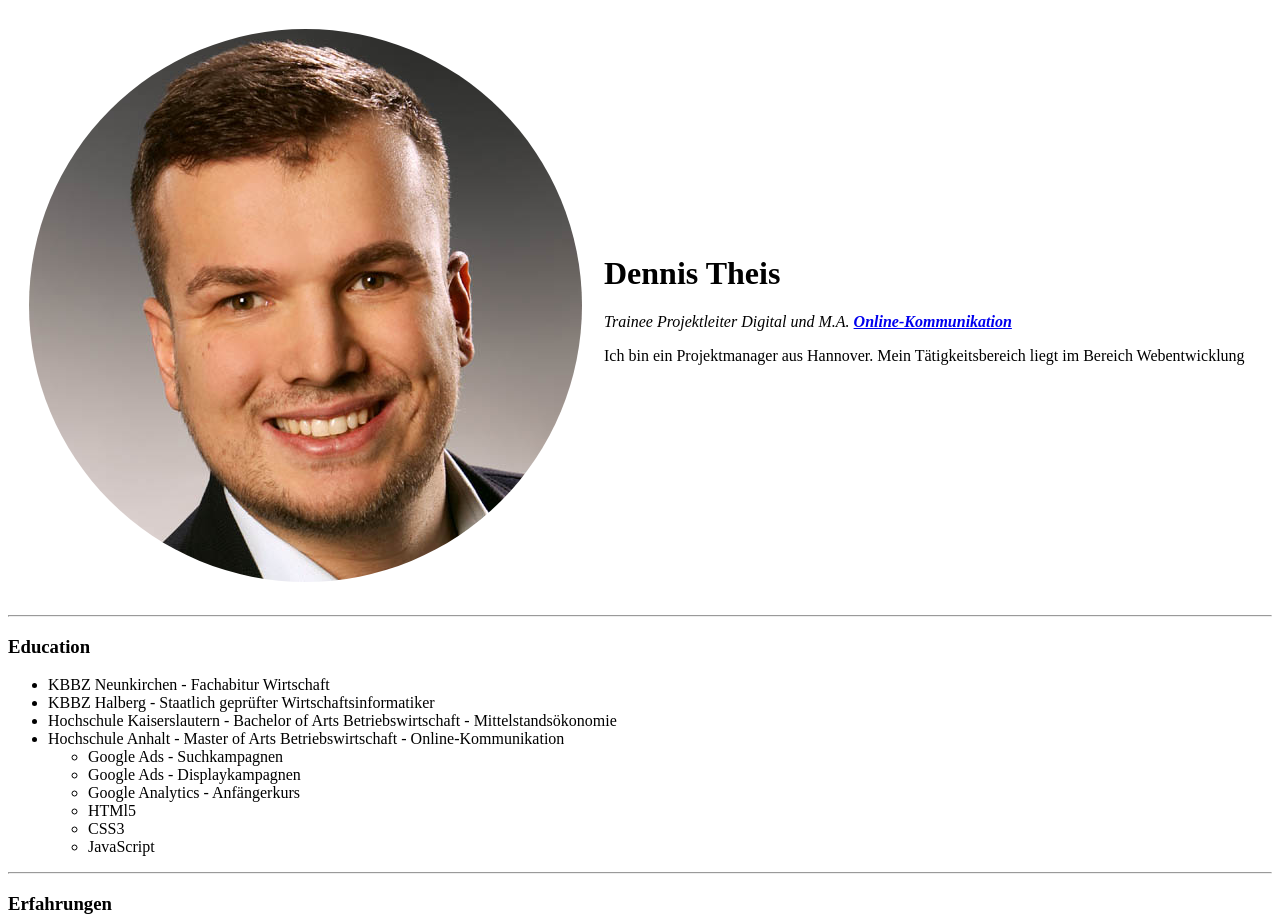
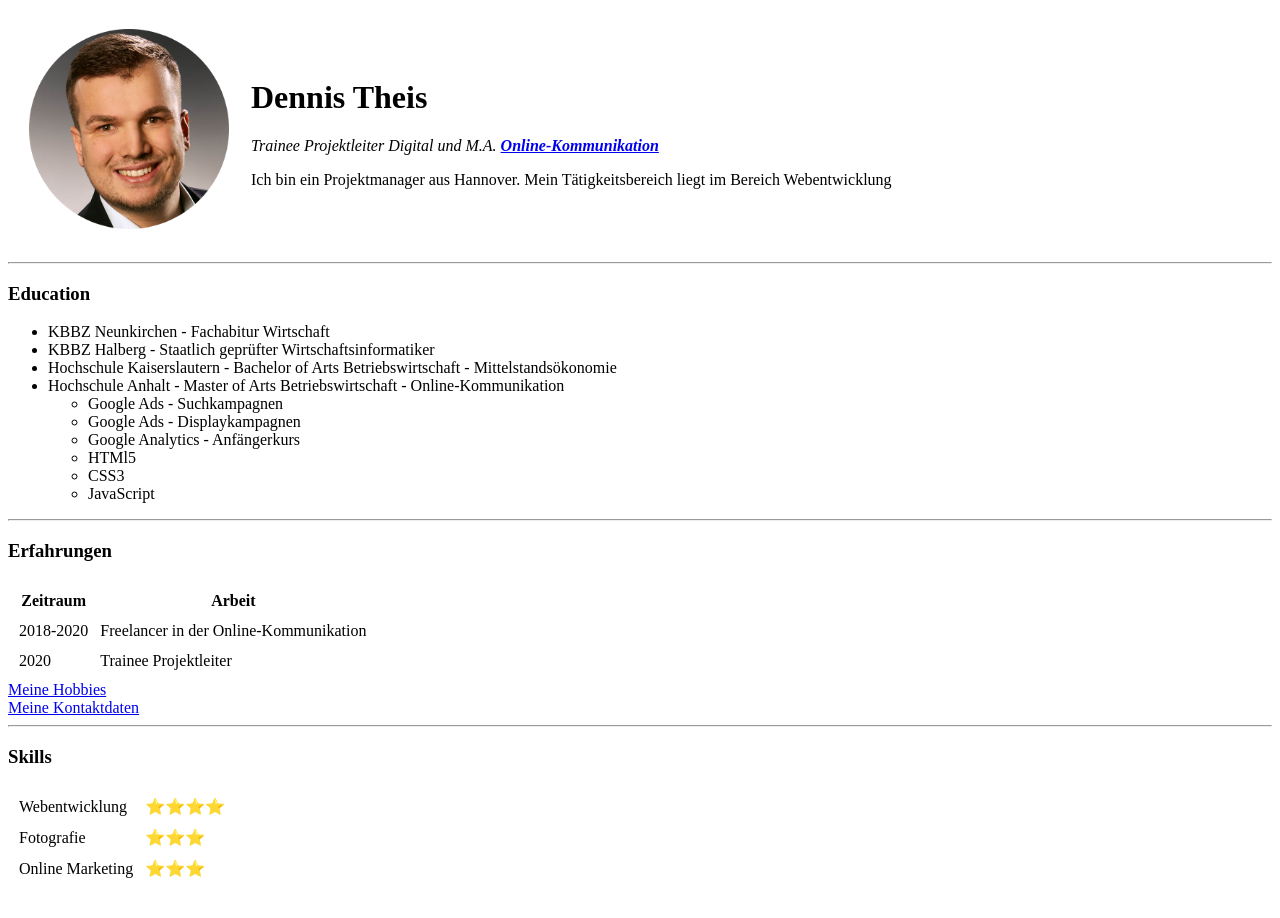
Before and after one commit to dennistheis/cv, a plain HTML site: page index.html in a window 1280 px wide. Shown: the top 918 px of the page. After the commit the page ends 897 px from the top, so only its background shows below. Drawn offline with Linux system fonts and the light colour scheme.

Commit message:
Update index.html

```diff
--- a/index.html
+++ b/index.html
@@ -12,7 +12,7 @@
     </thead>
     <tbody>
       <tr>
-        <td><img src="images/dennis.png" alt="Ein Bild von Dennis"></td>
+        <td><img src="images/dennis.png" alt="Ein Bild von Dennis" width="200" height="200"></td>
         <td>
           <h1>Dennis Theis</h1>
           <p><em>Trainee Projektleiter Digital und M.A. <strong><a href="https://www.hs-anhalt.de/nc/studieren/orientierung/studienangebot/detail/online-kommunikation-master-of-arts.html" target="_blank">Online-Kommunikation</a></strong></em></p>
```
